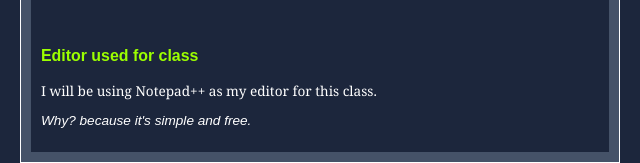
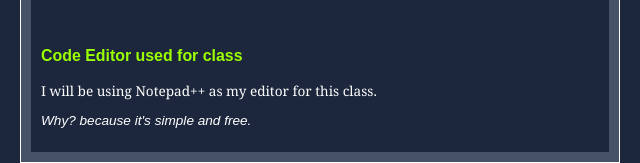
Before and after one commit to gforever/p1, a plain HTML site: page index.html in a window 1280 px wide. Shown: the part 854-1017 px from the top of the page, 420-1060 px from the left. Drawn offline with Linux system fonts and the light colour scheme.

Commit message:
Update index.html

```diff
--- a/index.html
+++ b/index.html
@@ -40,7 +40,7 @@
 </div>
 
 		<div id="participation">
-			<h3>Editor used for class</h3>
+			<h3>Code Editor used for class</h3>
 			<p class="p2">I will be using Notepad++ as my editor for this class. </p>
    			<p class="p1">Why? because it's simple and free. </p>
 		</div>
```
